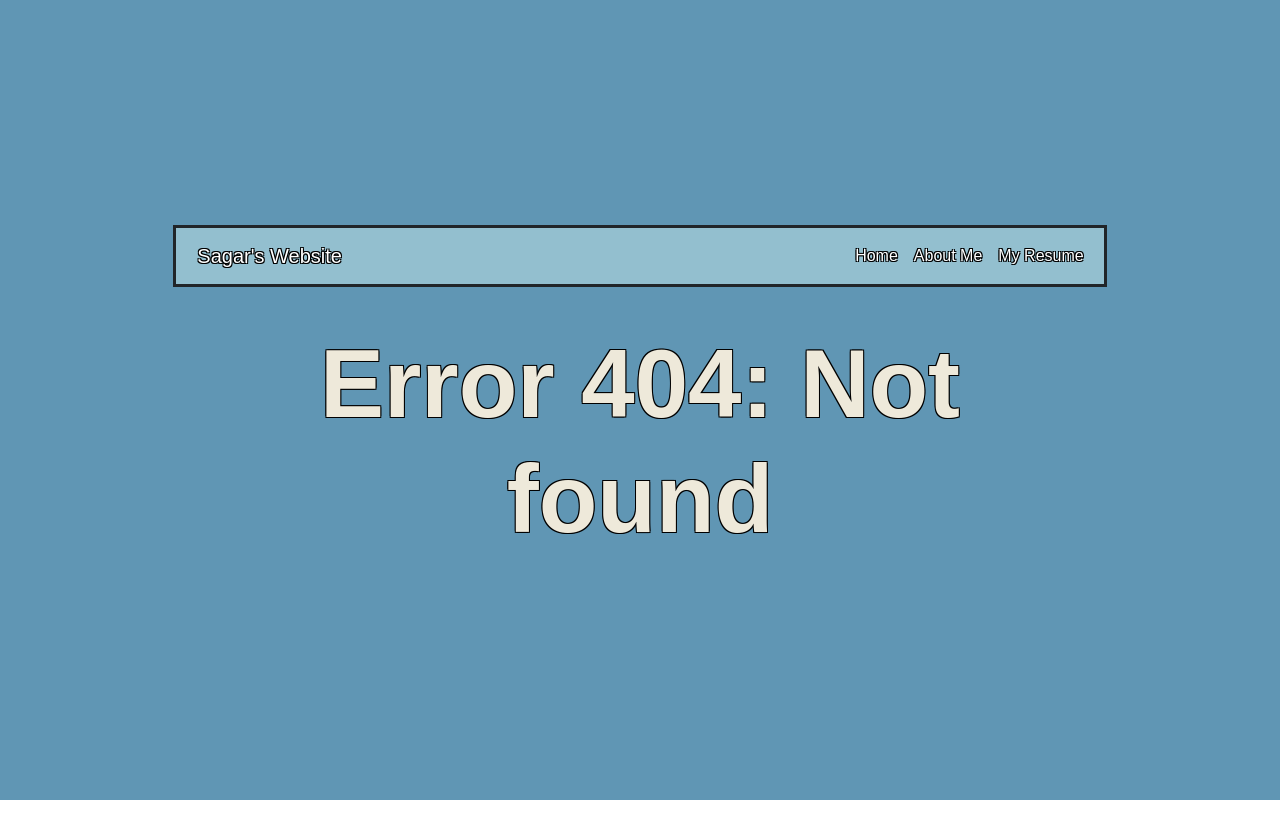
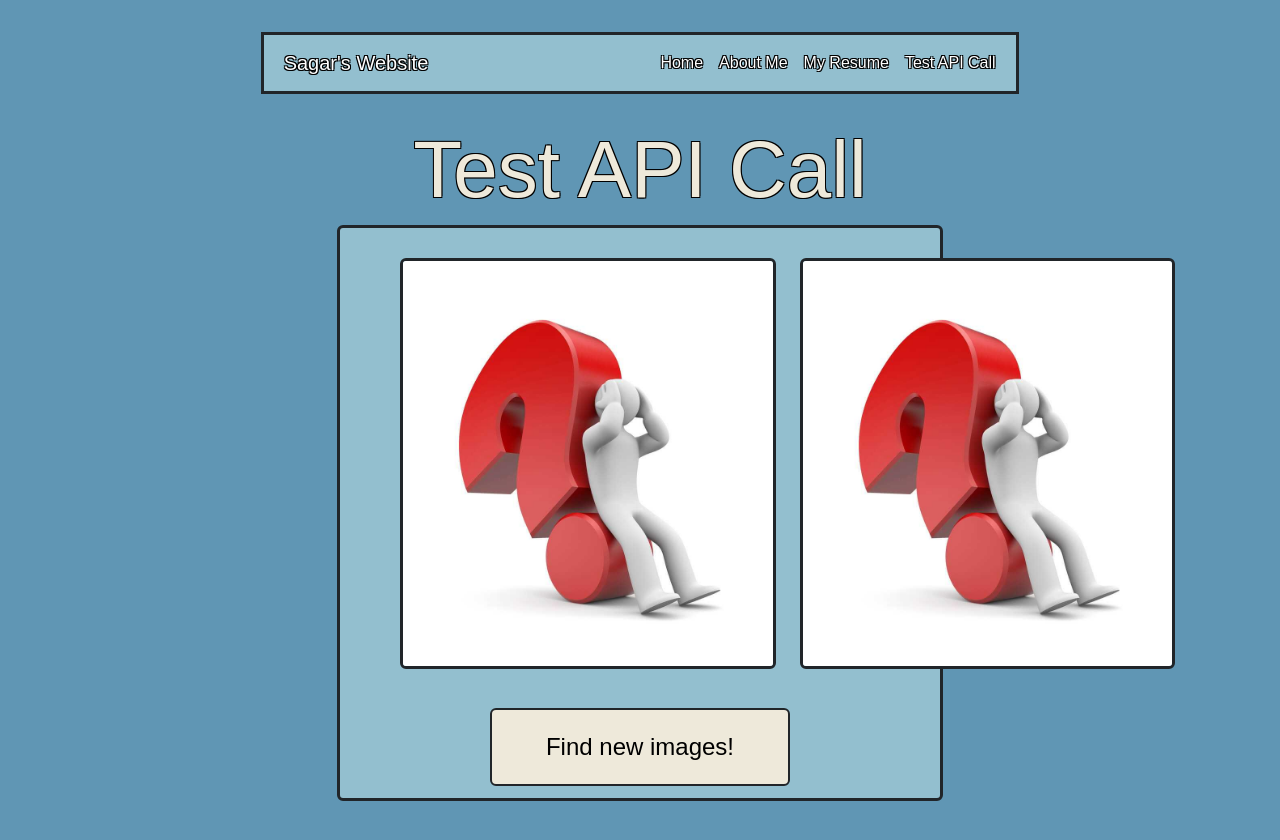
Before and after one commit to sagardhunna/sagardhunna, a React (Vite) app in the folder Frontend/: page /api-call in a window 1280 px wide. Before the commit this address had no page. Shown: the top 840 px of the page. Before the commit the page ends 800 px from the top, so only its background shows below. Built offline with nearby package versions, Linux system fonts and the light colour scheme; a web font is replaced by a local one.

Commit message:
created front end for api call, now need to do backend work of api call

```diff
--- a/Frontend/src/App.jsx
+++ b/Frontend/src/App.jsx
@@ -6,6 +6,7 @@ import About from './pages/About'
 import Home from './pages/Home'
 import Header from './components/header/Header'
 import NoPage from './pages/NoPage'
+import ApiCall from './pages/apiCall'
 
 function App() {
   const [count, setCount] = useState(0)
@@ -17,6 +18,7 @@ function App() {
         <Route index element={<Home />} />
         <Route path="/home" element={<Home />} />
         <Route path="/about" element={<About />} />
+        <Route path="/api-call" element={<ApiCall />} />
         <Route path="*" element={<NoPage />} />
       </Routes>
     </Router>
--- a/Frontend/src/components/aboutme/AboutMe.jsx
+++ b/Frontend/src/components/aboutme/AboutMe.jsx
@@ -1,6 +1,5 @@
 import Card from 'react-bootstrap/Card';
 import React from 'react';
-import Image from 'react-bootstrap/Image';
 import './aboutme.css'
 
 
--- a/Frontend/src/components/header/Header.jsx
+++ b/Frontend/src/components/header/Header.jsx
@@ -18,6 +18,7 @@ const Header = () => {
                             <Nav.Link as={Link} to="/home" style={{color: 'white'}}>Home</Nav.Link> {/* Link to Home */}
                             <Nav.Link as={Link} to="/about" style={{color: 'white'}}>About Me</Nav.Link> {/* Link to About */}
                             <Nav.Link href="/assets/Sagar_Dhunna_Resume.pdf" target="_blank" rel="noopener noreferrer" style={{color: 'white'}}>My Resume</Nav.Link> {/* Resume link */}
+                            <Nav.Link as={Link} to="/api-call" style={{color: 'white'}}>Test API Call</Nav.Link> {/* Link to Api Call */}
                             {/* important things to add when adding a link
                             target=”_blank” ensures that the pdf is opened in a new tab
                             rel=”noopener noreferrer” provides security and prevents anyone from manipulating the page*/}
--- /dev/null
+++ b/Frontend/src/pages/ApiCall.jsx
@@ -0,0 +1,32 @@
+import './apicall.css'
+import Button from 'react-bootstrap/Button';
+import Card from 'react-bootstrap/Card';
+
+
+function ApiCall() {
+    return (
+        <div>
+            <h1 style={{ fontSize: '5rem', margin: '1%' }}>Test API Call</h1>
+            <div className='api-call-container'>
+                <div className="img-button-container rounded">
+                    <div className='images'>
+                        <Card.Img
+                            className='api-image rounded'
+                            variant="top"
+                            src='/assets/question-mark.jpg'
+                        />
+                        <Card.Img
+                            className='api-image rounded'
+                            variant="top"
+                            src='/assets/question-mark.jpg'
+                        />
+                    </div>
+
+                    <Button className='goSomewhereButton border border-dark border-2' variant='light'>Find new images!</Button>
+                </div>
+            </div>
+        </div>
+    )
+}
+
+export default ApiCall;
--- /dev/null
+++ b/Frontend/src/pages/apicall.css
@@ -0,0 +1,50 @@
+.api-call-container {
+    display: flex;
+    flex-direction: column;
+    align-items: center;
+    width: 100%;
+    height: 80vh;
+}
+
+
+
+.img-button-container {
+    display: flex;
+    flex-direction: column;
+    width: 80%;
+    height: 90%;
+    align-items: center;
+    background-color: #93BFCF;
+    border: solid;
+    gap: 0%;
+}
+
+
+.images {
+    display: flex;
+    flex-direction: row;
+    gap: 5%;
+    margin-top: 5%;
+    width: 80%;
+    height: 80%;
+}
+
+.goSomewhereButton {
+    width: 50%;
+    flex-grow: 1; /* Allow it to take up remaining space */
+    min-height: 10%;
+    background-color: #EEE9DA;
+    text-shadow: none;
+    margin-top: -1%;
+    margin-bottom: 2%;
+    font-size: 1.5rem;
+}
+
+.api-image {
+    width: 100%;
+    height: 90%;
+    background-color: yellow;
+    border: solid;
+    pointer-events: none;
+    object-fit: cover;
+}
```
